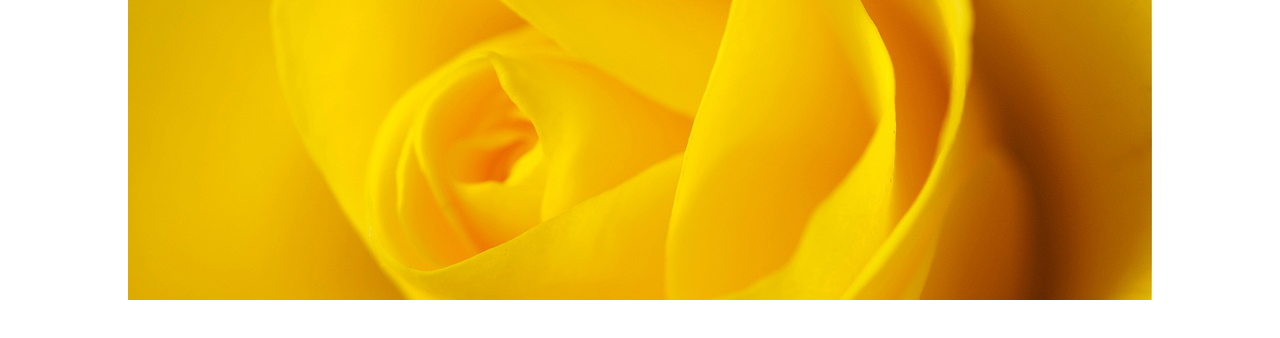
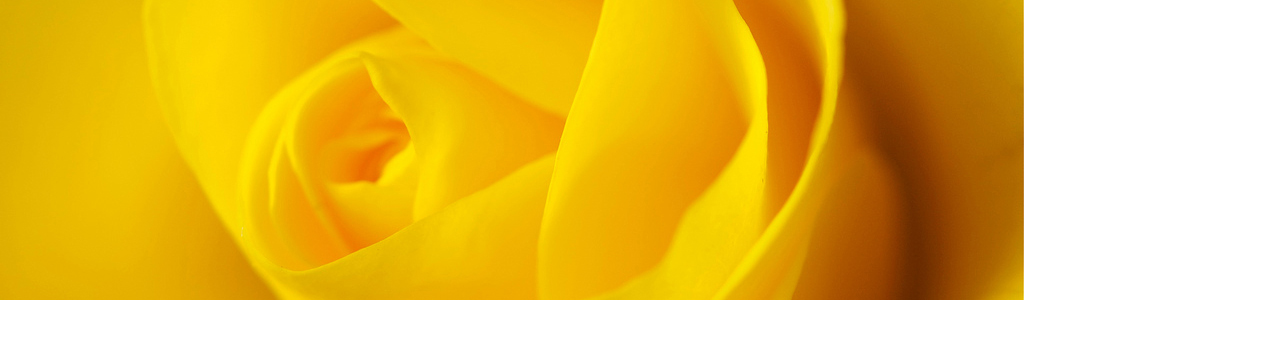
Before and after one commit to everyonesdesign/megaSlider, a website: page demo/index.html in a window 1280 px wide. Drawn offline with Linux system fonts and the light colour scheme.

```diff
--- a/demo/css/megaSlider.css
+++ b/demo/css/megaSlider.css
@@ -1,9 +1,3 @@
 .megaSlider {
     overflow: hidden;
 }
-
-.megaSlider img {
-    display: block;
-    margin: auto;
-    max-width: 100%;
-}
```
Also changed, not shown: demo/js/megaSlider.min.js, dist/megaSlider.css, dist/megaSlider.js, dist/megaSlider.min.js.
